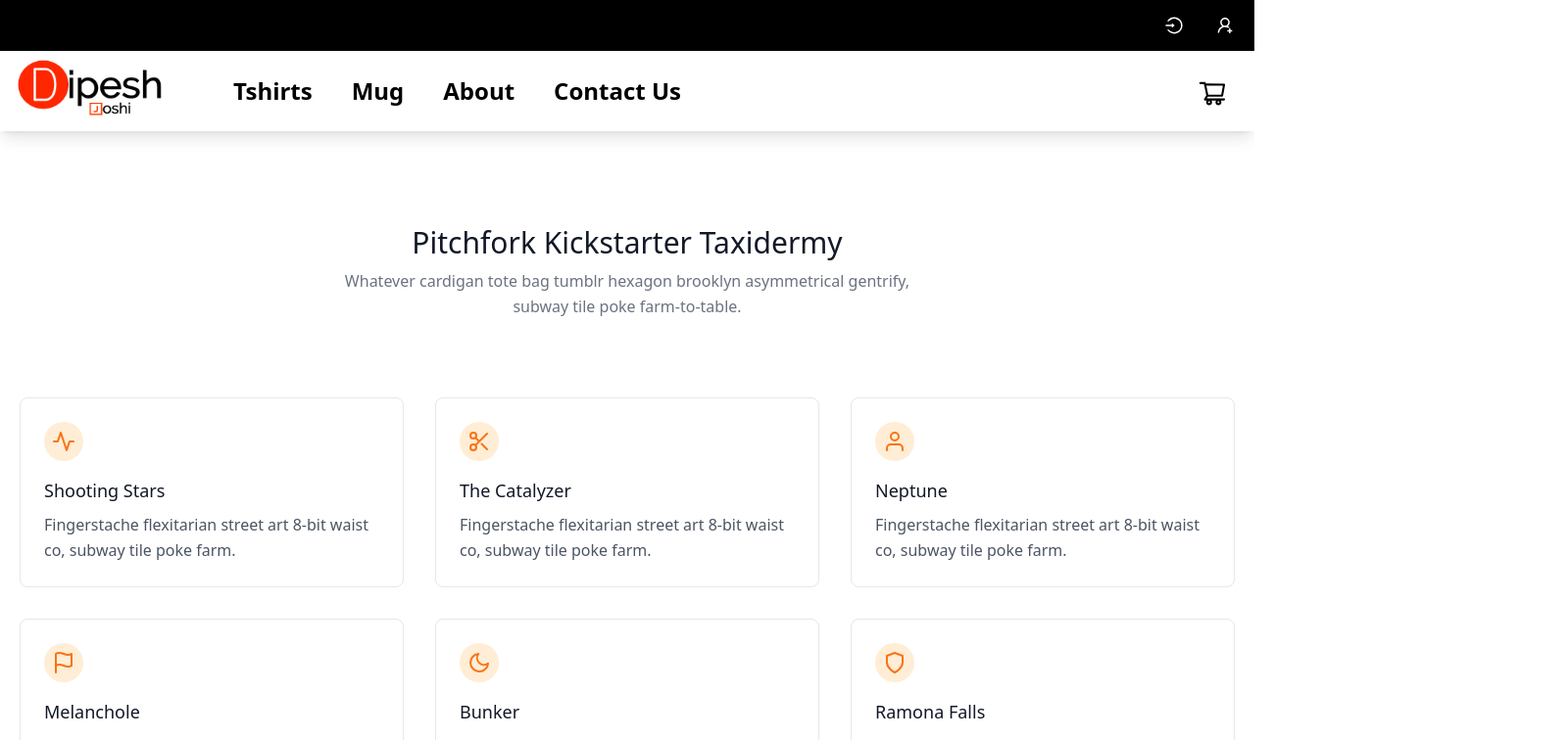
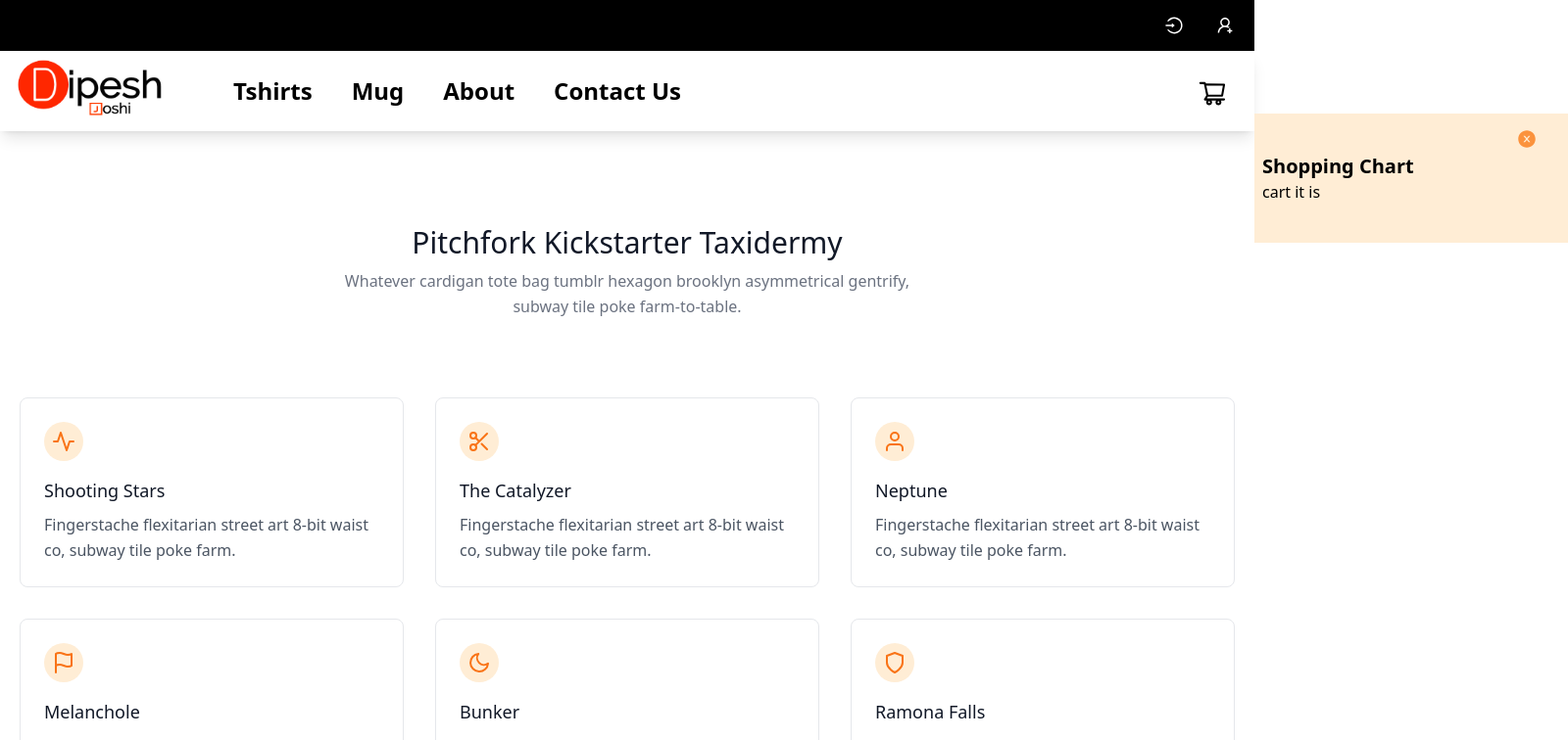
Before and after one commit to dipesh227/dipeshjoshistore, a Next.js app: page / in a window 1280 px wide. Shown: the top 756 px of the page at 98% size, 1600 px wide, since content can reach past the window. Built offline with nearby package versions, Linux system fonts and the light colour scheme.

Commit message:
shoping cart

```diff
--- a/components/Navbar.js
+++ b/components/Navbar.js
@@ -1,11 +1,23 @@
 import Image from "next/image"
 import Link from "next/link"
-import { AiOutlineShoppingCart } from 'react-icons/ai';
+import { useRef } from "react";
+import { AiOutlineShoppingCart, AiFillCloseCircle } from 'react-icons/ai';
 
 function Navbar() {
+    const toggalChart = () => {
+        if (ref.current.classList.contains('translate-x-full')) {
+            ref.current.classList.remove('translate-x-full')
+            ref.current.classList.add('translate-x-0')
+        }
+        else if (!ref.current.classList.contains('translate-x-full')) {
+            ref.current.classList.remove('translate-x-0')
+            ref.current.classList.add('translate-x-full')
+        }
+    }
+    const ref = useRef()
     return (
         <div className='flex flex-col justify-center items-center md:flex-row md:justify-start shadow-lg sticky'>
-            <div className='logo my-2 mx-4 '>
+            <div className='logo my-2 mx-4 cursor-pointer'>
                 <Link href={'/'}>
                     <Image src='/img/logo.png' width={150} height={60} alt={'logo'} />
                 </Link>
@@ -17,11 +29,18 @@ function Navbar() {
                     <Link href={'/about'}><a className="hover:bg-slate-300 rounded-2xl"><li className="m-5 mx-2 md:my-2 p-2 active:bg-slate-300 ">About</li></a></Link>
                     <Link href={'/contect'}><a className="hover:bg-slate-300 rounded-2xl"><li className="m-5 mx-2 md:my-2 p-2 active:bg-slate-300 ">Contact Us</li></a></Link>
                 </ul>
-
-
             </div>
-            <div className="cart absolute right-0 top-7 mx-7 hover:text-red-600 ">
-                <AiOutlineShoppingCart className="text-2xl md:text-3xl" />
+            <div onClick={toggalChart} className=" cursor-pointer cart absolute right-0 top-7 mx-7 hover:text-red-600 ">
+                <AiOutlineShoppingCart className="text-2xl hover:text-3xl md:text-3xl md:hover:text-4xl" />
+            </div>
+            <div ref={ref} className="sideCart absolute top-16 right-0 bg-orange-100 py-10 px-2 w-80 transform transition-transform translate-x-full">
+                <h2 className="font-bold text-xl items-center">Shopping Chart</h2>
+                <span onClick={toggalChart} className=" hover:text-red-600 hover:text-2xl absolute top-4 right-8 text-xl cursor-pointer text-orange-400 "><AiFillCloseCircle /></span>
+                <ol>
+                    <li>
+                        <span> cart it is</span>
+                    </li>
+                </ol>
             </div>
         </div>
     )
--- a/styles/globals.css
+++ b/styles/globals.css
@@ -1,3 +1,7 @@
 @tailwind base;
 @tailwind components;
 @tailwind utilities;
+
+body {
+    overflow-x: hidden;
+}
```
